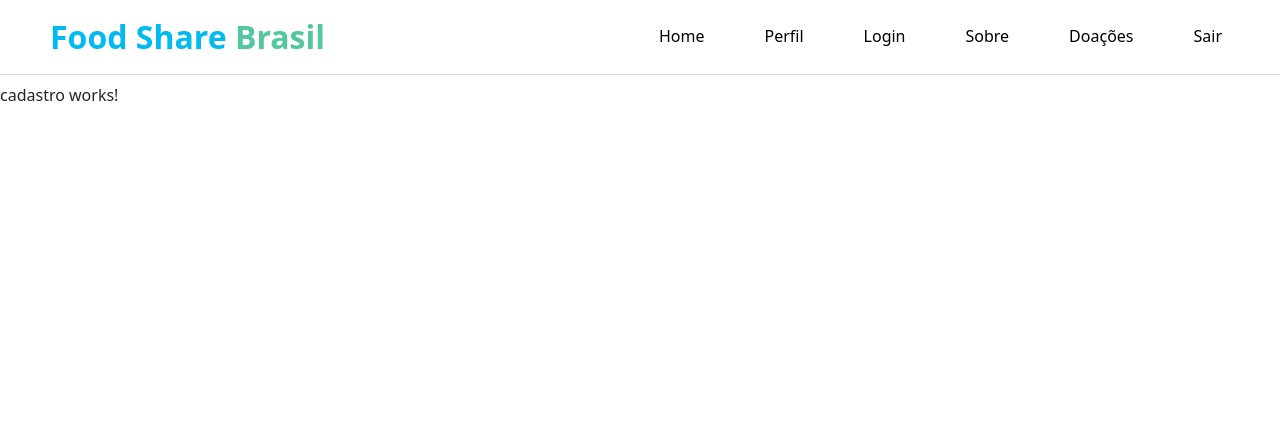
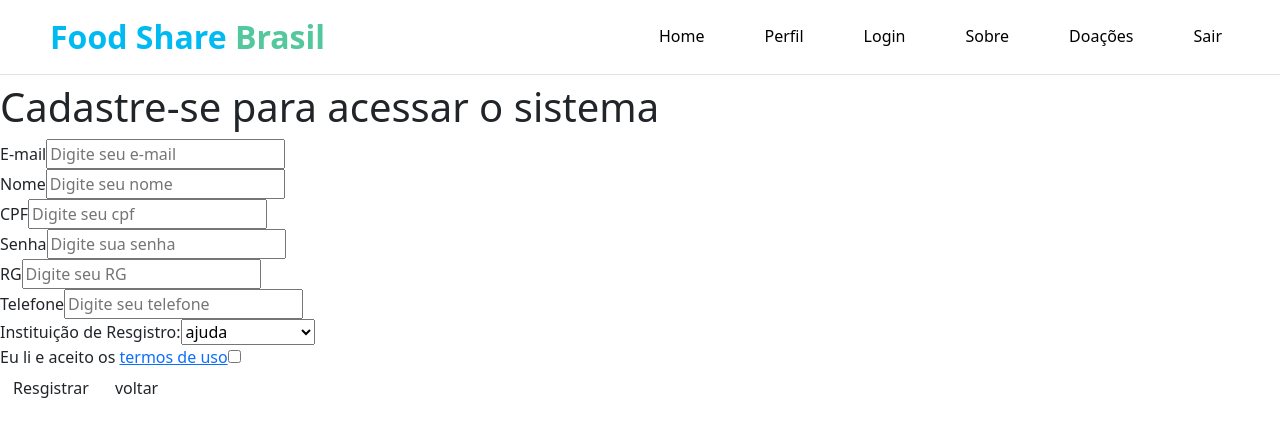
Before and after one commit to Kodo-Tech/F-brica-de-Projetos, an Angular app in the folder Frontend/: page /cadastro in a window 1280 px wide. Shown: the top 436 px of the page. Built offline with nearby package versions, Linux system fonts and the light colour scheme.

Commit message:
mudancas front

```diff
--- a/Frontend/src/app/cadastro/cadastro.component.html
+++ b/Frontend/src/app/cadastro/cadastro.component.html
@@ -1 +1,52 @@
-<p>cadastro works!</p>
+
+<main>
+  <div id="main-container">
+    <h1>Cadastre-se para acessar o sistema</h1>
+    <form id="register-form" action="">
+      <div class="full-box">
+        <label for="email">E-mail</label>
+        <input type="text" name="email" id="email" placeholder="Digite seu e-mail" data-min-length="2" data-email-validate>
+      </div>
+      <div class="half-box spacing">
+          <label for="name">Nome</label>
+          <input type="text" name="name" id="name" placeholder="Digite seu nome" data-required data-min-length="3" data-max-length="16">
+      </div>
+      <div class="half-box">
+          <label for="lastname">CPF</label>
+          <input type="text" name="cpf" id="cpf" placeholder="Digite seu cpf" data-required data-only-numbers data-min-length="16">
+      </div>
+      <div class="half-box spacing">
+        <label for="lastname">Senha</label>
+        <input type="password" name="password" id="password" placeholder="Digite sua senha" data-password-validate data-required>
+      </div>
+      <div class="half-box">
+        <label for="passconfirmation">RG</label>
+        <input type="password" name="passconfirmation" id="passwordconfirmation" placeholder="Digite seu RG" data-equal="password">
+      </div>
+      <div class="half-box spacing">
+        <label for="passconfirmation">Telefone</label>
+        <input type="" name="passconfirmation" id="passwordconfirmation" placeholder="Digite seu telefone" data-equal="password">
+      </div>
+      <div class="half-box dropdown">
+        <label for="ongs">Instituição de Resgistro:</label>
+        <select name="ongs" id="cars">
+          <optgroup label="ongs">
+            <option value="ajudaBR">ajuda</option>
+            <option value="alimentosBR">alimentosBR</option>
+            <option value="alimentosBR">alimentosBR</option>
+            <option value="alimentosBR">alimentosBR</option>
+          </optgroup>
+        </select>
+      </div>
+      <div id="box-terms">
+        <label for="agreement" id="agreement-label">Eu li e aceito os <a href="#">termos de uso</a></label>
+        <input type="checkbox" name="agreement" id="agreement"  >
+      </div>
+      <div class="box-btn">
+        <!-- <input id="btn-submit" type="submit" value="Registrar"> -->
+          <a href="../login/index.html"  class="btn">Resgistrar</a>
+          <a href="../login/index.html"  class="btn">voltar</a>
+      </div>
+    </form>
+  </div>
+</main>
--- a/Frontend/src/app/doacoes/doacoes.component.css
+++ b/Frontend/src/app/doacoes/doacoes.component.css
@@ -1,36 +1,64 @@
-i{
+* {
+  overflow: hidden;
+}
+
+i {
   margin: auto;
   font-size: 100px;
 }
 
-.sm{
+.containerEx {
+  height: 100vh;
+  width: 100vw;
+  background-color: rgb(14, 34, 10);
+
+}
+main{
+  display: flex;
+  align-items: center;
+  justify-content: center;
+}
+
+h1 {
+  color: #00baf2;
+}
+
+
+
+.sm {
   font-size: 70px;
 }
-.center-icon{
+
+.center-icon {
   margin: auto;
 }
-.btn{
+
+.btn {
   border: none;
   background-color: #53C79E;
 }
-h2{
-    color:#00baf2;
+
+h2 {
+  color: #00baf2;
   font-weight: bold;
 }
-h2 span{
+
+h2 span {
   color: #53C79E;
 }
-.modal-body{
+
+.modal-body {
   display: flex;
   justify-content: center;
   align-items: center;
   flex-direction: column;
 
 }
-.btn{
 
-    background-color:#53C79E;
-    color: var(--text-color);
+.btn {
+
+  background-color: #53C79E;
+  color: #fff;
   text-transform: uppercase;
   width: 100%;
   padding: 12px;
@@ -39,18 +67,22 @@ h2 span{
   opacity: 0.8;
   border-radius: 10px;
 }
-  .nav-item:hover{
+
+.nav-item:hover {
   background-color: #53C79E;
   margin-left: 10px;
   border-radius: 10px;
 
 }
-  .nav-link{
+
+.nav-link {
   color: black;
 }
-  .nav-link:hover{
+
+.nav-link:hover {
   color: black;
 }
-  .active{
+
+.active {
   background-color: #53C79E;
 }
--- a/Frontend/src/app/doacoes/doacoes.component.html
+++ b/Frontend/src/app/doacoes/doacoes.component.html
@@ -1,6 +1,9 @@
 
-    <div class="container mt-4">
-        <h1 class="mb-5">Escolha um pacote de doação:</h1>
+    <div class="containerEx ">
+        <h1 class="p-4">Escolha um pacote de doação:</h1>
+       <main>
+
+
         <div class="row">
             <div class="col-4">
                 <div class="card" style="width: 18rem;">
@@ -45,28 +48,9 @@
                         <button (click)="abrirModal()" type="button" class="btn btn-primary">
                           Doar por pix
                         </button>
-
-  <!-- Modal -->
-  <div class="modal fade" id="exampleModal" tabindex="-1" aria-labelledby="exampleModalLabel" aria-hidden="true">
-    <div class="modal-dialog">
-      <div class="modal-content">
-        <div class="modal-header">
-          <h1 class="modal-title fs-5" id="exampleModalLabel">Realizar doação</h1>
-          <button type="button" class="btn-close" data-bs-dismiss="modal" aria-label="Close"></button>
-        </div>
-        <div class="modal-body cen">
-          <p>Utilize o Código QR abaixo para realizar o pagamento:</p><br/>
-          <img class="qr-code" src="../../assets/img/qrcode.png" alt="QR Code"/>
-        </div>
-        <div class="modal-footer">
-          <button type="button" class="btn btn-secondary" data-bs-dismiss="modal">Fechar</button>
-          <!-- <button type="button" class="btn btn-primary">Doar por pix</button> -->
-        </div>
-      </div>
-    </div>
-  </div>
                     </div>
                 </div>
             </div>
         </div>
+      </main>
     </div>
--- a/Frontend/src/app/login/login.component.html
+++ b/Frontend/src/app/login/login.component.html
@@ -15,8 +15,10 @@
       <p class="event-date"></p>
     </div>
     <div id="subscription-form">
-      <a href=""></a>
-      <a href="../formulario/cadastro.html" class="btn">criar conta</a>
+      <div *ngFor="let item of cadastro ">
+        <a [routerLink]="[item.rota]" class="btn">{{item.titulo}}</a>
+      </div>
+      <!-- <a href="../formulario/cadastro.html" class="btn">criar conta</a> -->
       <div class="division"></div>
       <form>
         <div class="form-group">
--- a/Frontend/src/app/login/login.component.ts
+++ b/Frontend/src/app/login/login.component.ts
@@ -14,6 +14,7 @@ export class LoginComponent implements OnInit {
   autenticado: boolean;
 
   constructor(public doadorService: DoadorService) { }
+  cadastro: any = [{ rota:"cadastro", titulo: "cadastro" }]
 
   ngOnInit(): void {
 
--- a/Frontend/src/app/menu-topo/menu-topo.component.css
+++ b/Frontend/src/app/menu-topo/menu-topo.component.css
@@ -293,7 +293,6 @@ h2 span {
 
 .nav-item:hover{
   background-color: #53C79E;
-  margin-left: 20px;
   border-radius: 10px;
 }
 .nav-link{
@@ -312,3 +311,6 @@ a{
   border-radius: 10px;
   background-color: #53C79E;
 }
+.btn{
+  color: #fff;
+}
--- a/Frontend/src/app/menu-topo/menu-topo.component.ts
+++ b/Frontend/src/app/menu-topo/menu-topo.component.ts
@@ -16,6 +16,7 @@ export class MenuTopoComponent implements OnInit {
     { rota: "login", titulo: "Sair" },
   ];
 
+
   constructor() { }
 
   ngOnInit(): void {
--- a/Frontend/src/app/perfil/perfil.component.html
+++ b/Frontend/src/app/perfil/perfil.component.html
@@ -1,7 +1,7 @@
 
-    <h2 style="padding:15px ;">Doações de Ronaldo:</h2>
   <div class="container"  >
-    <table class="table" style="width:80%; margin-left: 4%;background-color: #f8f8f8; border-radius: 10px;">
+    <h2 style="padding:28px; width:40%; margin-left:40%;">Doações de Ronaldo:</h2>
+    <table class="table" style="width:80%; margin-left:20%;background-color: #f8f8f8; border-radius: 10px;">
         <thead>
           <tr>
             <th scope="col">#</th>
--- a/Frontend/src/app/sobre-nos/sobre-nos.component.css
+++ b/Frontend/src/app/sobre-nos/sobre-nos.component.css
@@ -0,0 +1,124 @@
+@import url('https://fonts.googleapis.com/css2?family=Roboto+Condensed&display=swap');
+
+*{
+    box-sizing:border-box;
+    font-family: 'Roboto Condensed', sans-serif;
+    --nav-color:#23232e;
+}
+
+body{
+   margin: 0;
+   padding: 0;
+   font-size: 16px;
+}
+
+/* nav-bar  */
+
+.logo{
+    margin: 0;
+    font-size: 1.8rem;
+    text-transform: uppercase;
+    letter-spacing: 2px;
+    color: white;
+}
+
+.logo span{
+   color: cadetblue;
+}
+
+a{
+   text-decoration: none;
+}
+
+.lista{
+    list-style: none;
+    display: flex;
+    width:30%;
+    min-width: 250px;
+    padding-left: 0px;
+}
+
+.lista li{
+    margin: 0px 10px;
+    width: 33%;
+    text-transform: uppercase;
+    text-align: center;
+}
+
+.lista li a{
+    color: white;
+    transition: 0.2s;
+}
+
+.lista a:hover{
+    opacity: 0.7;
+    font-size: 1.2rem;
+}
+
+/*  texto sobre  */
+#conteudo{
+    margin-top: 100px;
+    display: flex;
+    align-items: column;
+    width: 500px;
+    flex-wrap: wrap;
+    margin-left: 100px;
+    padding: 60px 30px;
+    background: #fff;
+    box-shadow: 0px 2px 23px #26395338;
+    border:2px solid rgb(221, 221, 221);
+}
+
+#texto-sobre p{
+    font-size: 1.8rem;
+    letter-spacing: 0.5px;
+}
+
+/* posição imagem background */
+.fogueira-position{
+    position: absolute;
+    top:35px;
+    width:100%;
+    height: 100vh;
+    padding-right:150px;
+    padding-left: 750px;
+    z-index: -1;
+}
+
+/* imagem de fundo-background */
+#fogueira-img{
+    margin-top: 40px;
+    background:url("https://images.unsplash.com/photo-1585975754487-25489eabf36a?ixlib=rb-4.0.3&ixid=MnwxMjA3fDB8MHxwaG90by1wYWdlfHx8fGVufDB8fHx8&auto=format&fit=crop&w=687&q=80");
+    max-width: 90%;
+    min-height: 100%;
+    background-position: center;
+    background-size:cover;
+    box-shadow: 29px 5px 23px #26395338;
+}
+
+h2 {
+    color: #00baf2;
+    font-weight: bold;
+  }
+
+  h2 span {
+    color: #53C79E;
+  }
+
+
+.nav-item:hover{
+    background-color: #53C79E;
+    margin-left: 10px;
+    border-radius: 10px;
+  }
+  .nav-link{
+    color: black;
+  }
+  .nav-link:hover{
+    color: black;
+  }
+  .active{
+    margin-left: 5px;
+    border-radius: 10px;
+    background-color: #53C79E;
+  }
--- a/Frontend/src/app/sobre-nos/sobre-nos.component.html
+++ b/Frontend/src/app/sobre-nos/sobre-nos.component.html
@@ -1 +1,20 @@
-<p>sobre-nos works!</p>
+
+
+
+
+
+    <main>
+        <section id="conteudo">
+            <div id="texto-sobre">
+                <p>Missão: Ajudar o máximo de brasileiros de vulnerabilidade social</p>
+                <br>
+                <p>Visão: mitigar a fome e desigualdade no Brasil</p>
+                <br>
+                <p>Valores: empatia com o próximo, transparência e integridade em nossos atos</p>
+            </div>
+        </section>
+        <div class="fogueira-position">
+
+            <div id=fogueira-img></div>
+        </div>
+    </main>
```
Also changed, not shown: 1 other file (tests, documents, lock files or other folders). Lines whose indentation alone changed are shown as unchanged.
